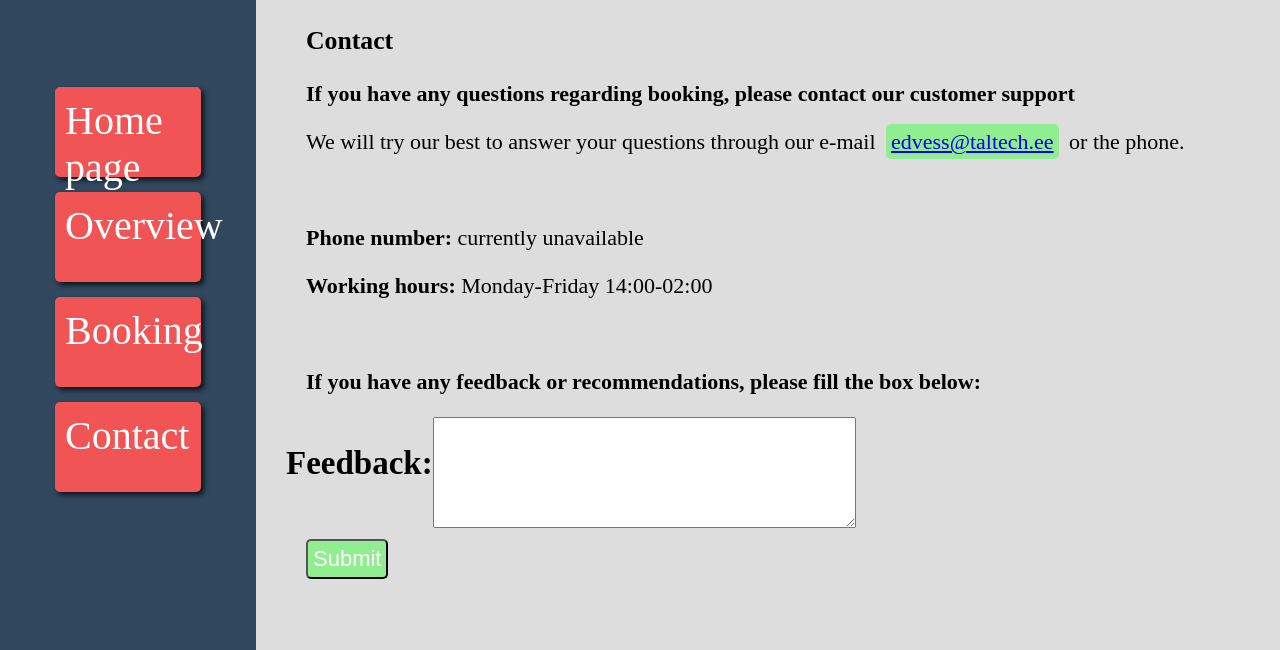
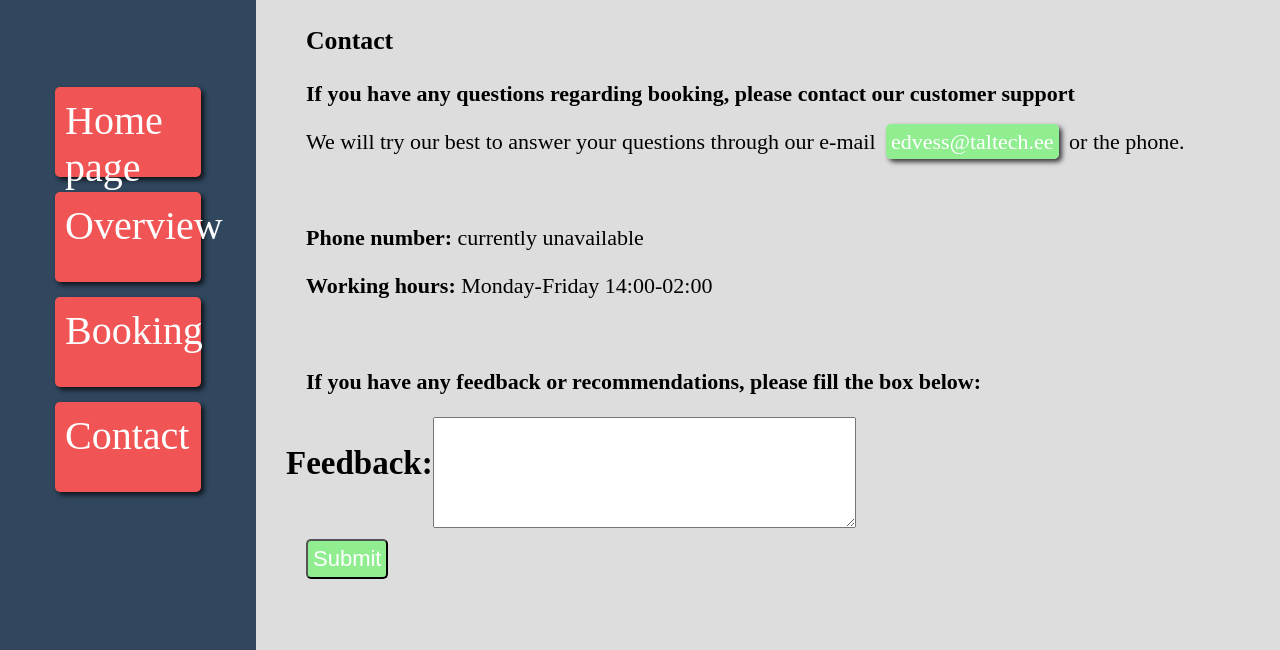
Before and after one commit to TslEdv/WebTechologies-Project, a PHP site: page /contact.html in a window 1280 px wide. Shown: the part 150-800 px from the top of the page. Run offline with PHP 8.4, Linux system fonts and the light colour scheme; some web fonts are replaced.

Commit message:
changed contact button

```diff
--- a/styles/main.css
+++ b/styles/main.css
@@ -68,7 +68,7 @@ body h3, p{
     margin-right: 50px;
 }
 
-nav a, header a {
+nav a, header a, p a {
 	text-decoration: none;
 	display: block;
 	color: white;
```
